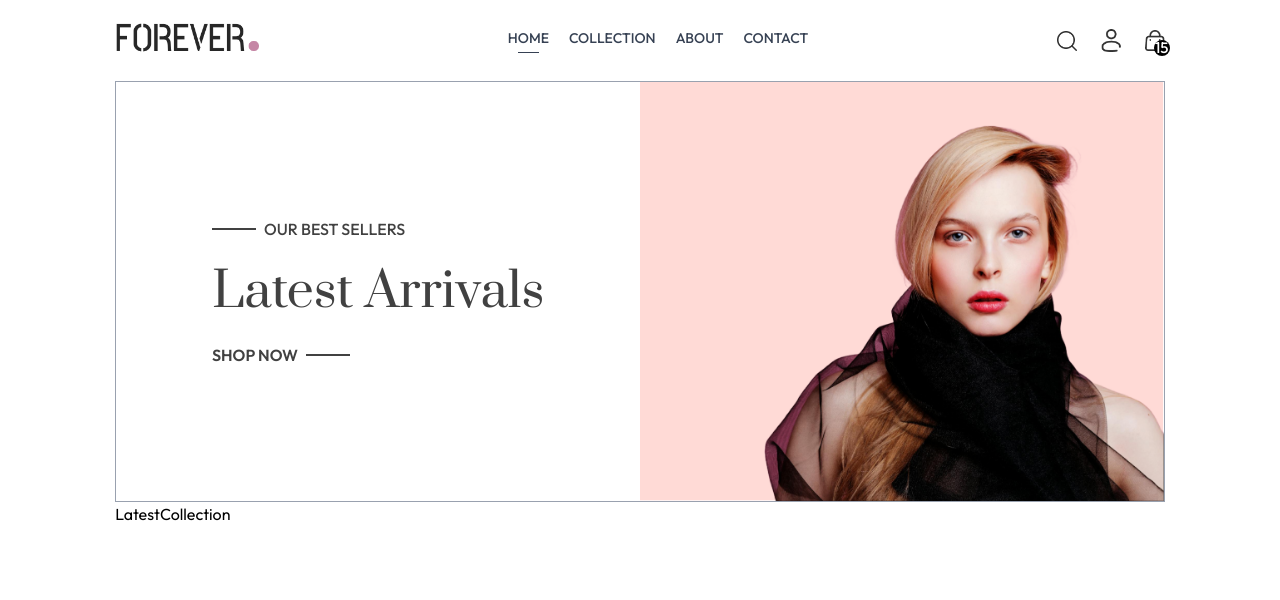
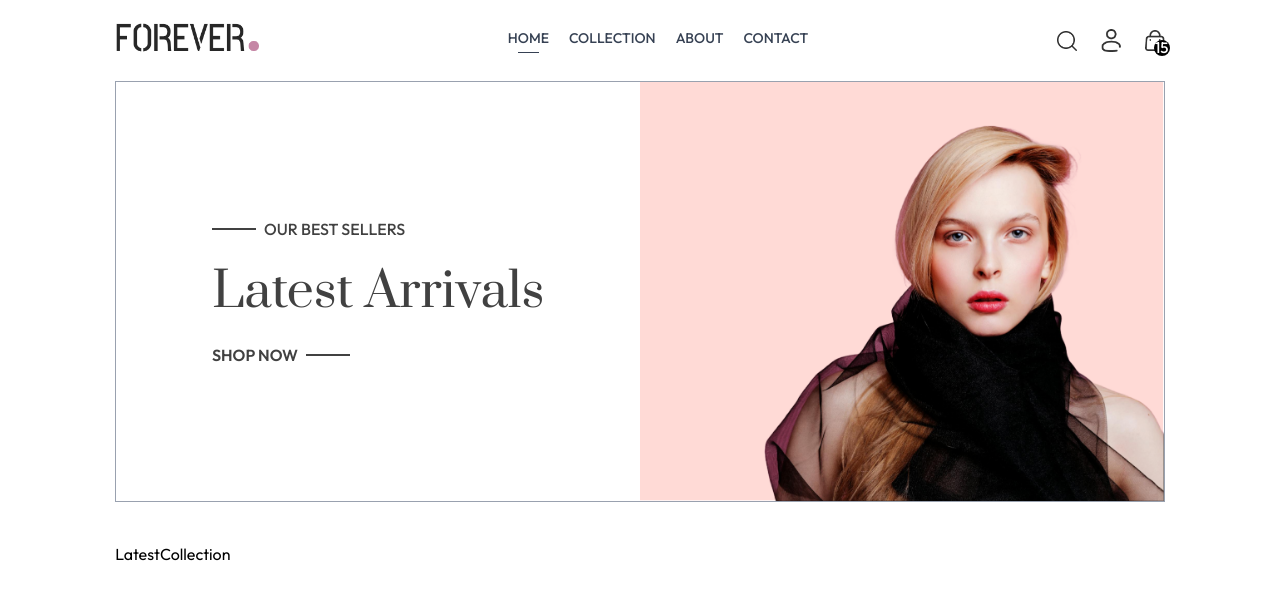
Before and after one commit to hellokristinafaye/clothing-ecommerce, a React (Vite) app: page / in a window 1280 px wide. Shown: the top 600 px of the page. Built offline with nearby package versions, Linux system fonts and the light colour scheme.

Commit message:
div styled in Latest

```diff
--- a/src/components/LatestCollection.jsx
+++ b/src/components/LatestCollection.jsx
@@ -4,11 +4,9 @@ import { ShopContext } from '../context/ShopContext'
 const LatestCollection = () => {
 
     const { products } = useContext(ShopContext);
-    console.log(products);
-
 
   return (
-    <div>LatestCollection</div>
+    <div className="my-10">LatestCollection</div>
   )
 }
 
```
